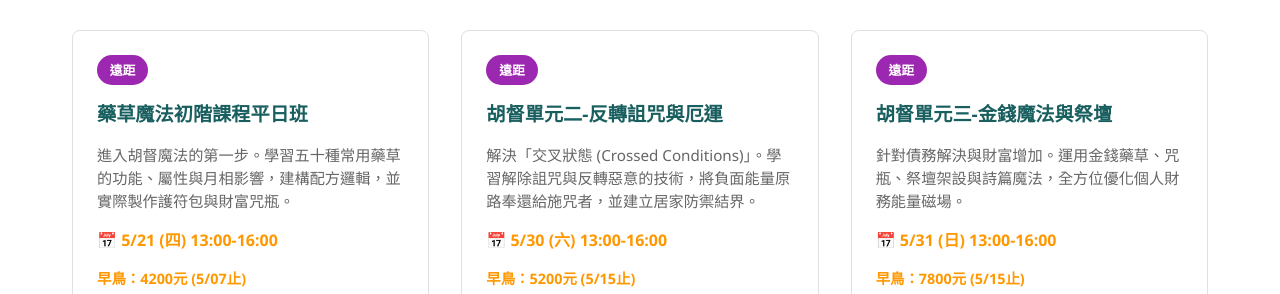
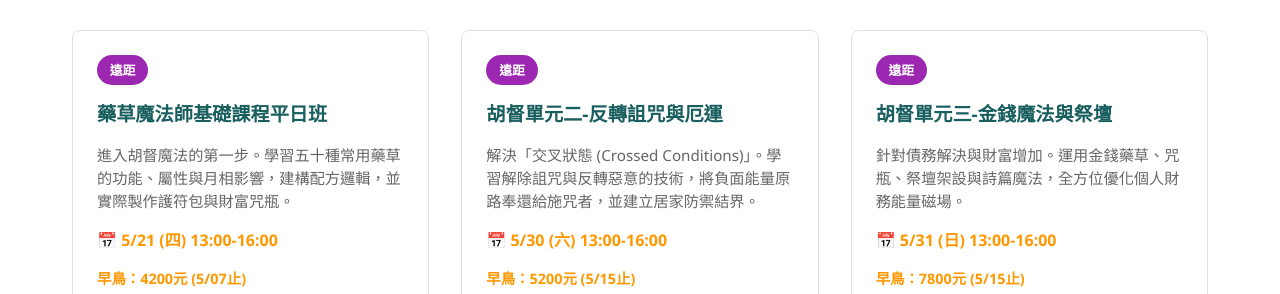
Before and after one commit to light4uliuphone-lang/hoodoo, a Jekyll site: the page built from index.html, in a window 1280 px wide and 900 px high, scrolled down 2211 px. Shown: the part 160-454 px from the top of the window. Built offline with Jekyll 4.4.1, drawn with Linux system fonts in a browser that asks for light colours.

Commit message:
Update index.html

```diff
--- a/index.html
+++ b/index.html
@@ -162,7 +162,7 @@ title: 四月老師 - 魔法課程中心
 
             <div class="course-card">
                 <div class="course-tag" style="background-color: #9c27b0;">遠距</div>
-                <h3>藥草魔法初階課程平日班</h3>
+                <h3>藥草魔法師基礎課程平日班</h3>
                 <p>進入胡督魔法的第一步。學習五十種常用藥草的功能、屬性與月相影響，建構配方邏輯，並實際製作護符包與財富咒瓶。</p>
                 <div class="course-info">
                     <div style="margin-bottom: 5px; color: #ff9800; font-weight: bold;">📅 5/21 (四) 13:00-16:00</div>
```
